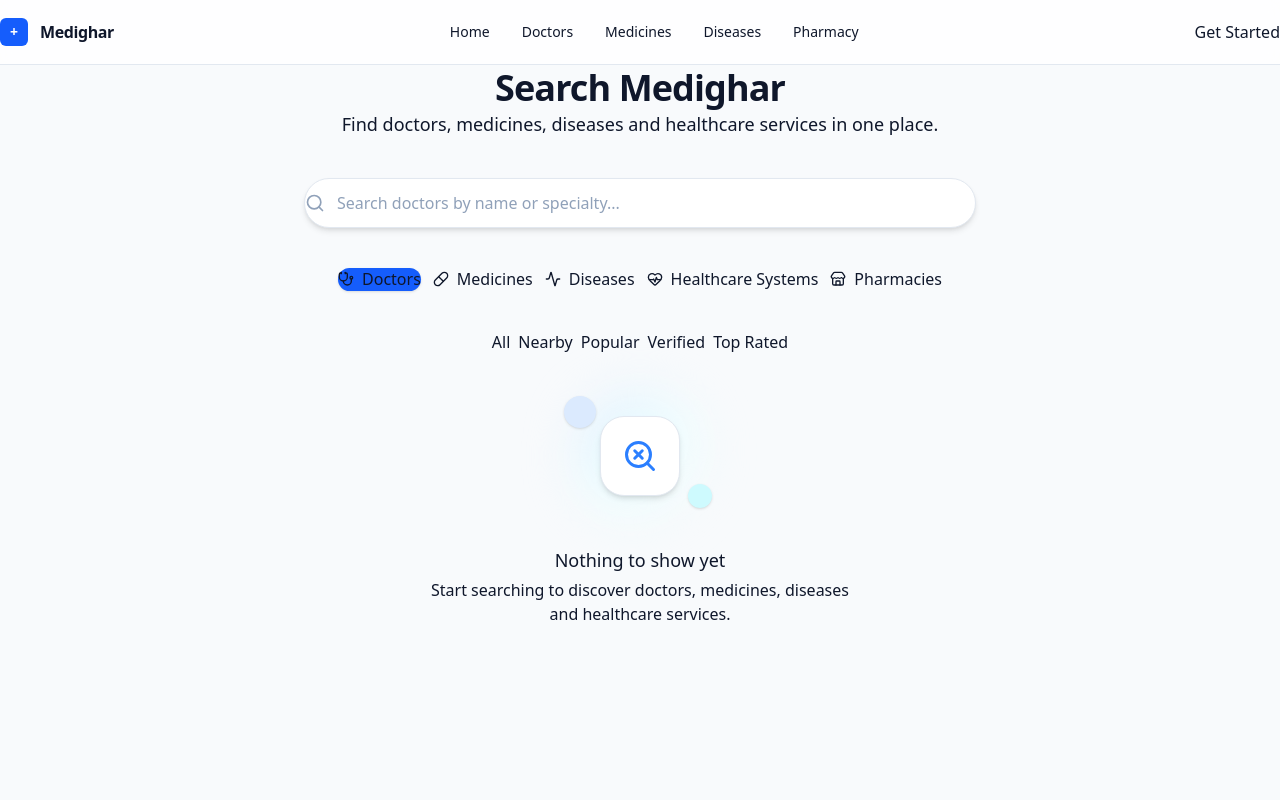
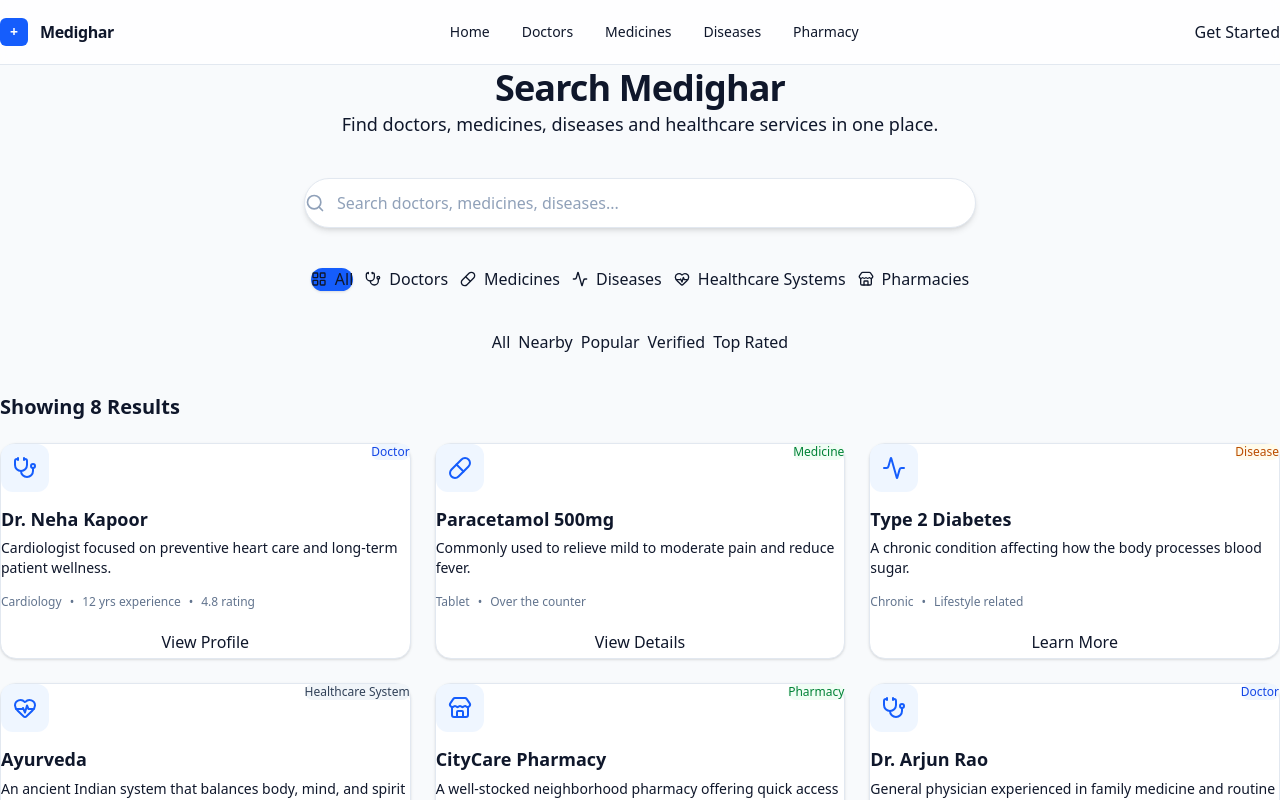
Before and after one commit to pulkitokte/medighar-next, a React (Vite) app in the folder OneDrive/Desktop/Medighar/: page /search in a window 1280 px wide. Shown: the top 800 px of the page. Built offline with nearby package versions, Linux system fonts and the light colour scheme.

Commit message:
feat(search): implement client-side search logic and filtering foundation

```diff
--- a/OneDrive/Desktop/Medighar/src/data/search/categories.js
+++ b/OneDrive/Desktop/Medighar/src/data/search/categories.js
@@ -1,34 +1,47 @@
- import { Stethoscope, Pill, Activity, HeartPulse, Store } from 'lucide-react'
+import {
+  LayoutGrid,
+  Stethoscope,
+  Pill,
+  Activity,
+  HeartPulse,
+  Store,
+} from "lucide-react";
 
 export const SEARCH_CATEGORIES = [
   {
-    key: 'doctors',
-    label: 'Doctors',
-    icon: Stethoscope,
-    placeholder: 'Search doctors by name or specialty...',
+    key: "all",
+    label: "All",
+    icon: LayoutGrid,
+    placeholder: "Search doctors, medicines, diseases...",
   },
   {
-    key: 'medicines',
-    label: 'Medicines',
-    icon: Pill,
-    placeholder: 'Search medicines by name or use...',
+    key: "doctor",
+    label: "Doctors",
+    icon: Stethoscope,
+    placeholder: "Search doctors by name or specialty...",
   },
   {
-    key: 'diseases',
-    label: 'Diseases',
-    icon: Activity,
-    placeholder: 'Search diseases by name or symptom...',
+    key: "medicine",
+    label: "Medicines",
+    icon: Pill,
+    placeholder: "Search medicines by name or use...",
   },
   {
-    key: 'healthcare-systems',
-    label: 'Healthcare Systems',
-    icon: HeartPulse,
-    placeholder: 'Search healthcare systems...',
+    key: "disease",
+    label: "Diseases",
+    icon: Activity,
+    placeholder: "Search diseases by name or symptom...",
   },
   {
-    key: 'pharmacies',
-    label: 'Pharmacies',
+    key: "healthcare-system",
+    label: "Healthcare Systems",
+    icon: HeartPulse,
+    placeholder: "Search healthcare systems...",
+  },
+  {
+    key: "pharmacy",
+    label: "Pharmacies",
     icon: Store,
-    placeholder: 'Search pharmacies near you...',
+    placeholder: "Search pharmacies near you...",
   },
-]
+];
--- a/OneDrive/Desktop/Medighar/src/features/search/components/EmptySearchState.jsx
+++ b/OneDrive/Desktop/Medighar/src/features/search/components/EmptySearchState.jsx
@@ -1,7 +1,10 @@
-import { SearchX } from "lucide-react";
+import { Search, SearchX } from "lucide-react";
 import { motion } from "framer-motion";
 
-function EmptySearchState() {
+function EmptySearchState({ query = "" }) {
+  const hasQuery = query.trim().length > 0;
+  const Icon = hasQuery ? SearchX : Search;
+
   return (
     <div className="flex flex-col items-center gap-6 py-16 text-center">
       <motion.div
@@ -14,17 +17,20 @@ function EmptySearchState() {
         <div className="absolute -right-2 bottom-3 h-6 w-6 rounded-full bg-cyan-100 shadow-sm" />
 
         <div className="relative flex h-20 w-20 items-center justify-center rounded-3xl border border-slate-200 bg-white shadow-md">
-          <SearchX className="h-9 w-9 text-blue-500" aria-hidden="true" />
+          <Icon className="h-9 w-9 text-blue-500" aria-hidden="true" />
         </div>
       </motion.div>
 
       <div className="flex flex-col items-center gap-1">
         <p className="text-base font-medium text-slate-900 sm:text-lg">
-          Nothing to show yet
+          {hasQuery ? "No results found" : "Nothing to show yet"}
         </p>
         <p className="max-w-md text-sm text-slate-600 sm:text-base">
-          Start searching to discover doctors, medicines, diseases and
-          healthcare services.
+          {hasQuery ? (
+            <>No results found for &ldquo;{query.trim()}&rdquo;</>
+          ) : (
+            "Start searching to discover doctors, medicines, diseases and healthcare services."
+          )}
         </p>
       </div>
     </div>
--- a/OneDrive/Desktop/Medighar/src/features/search/components/ResultCard.jsx
+++ b/OneDrive/Desktop/Medighar/src/features/search/components/ResultCard.jsx
@@ -1,6 +1,7 @@
 import { cn } from "@/shared/lib/cn.js";
 import Button from "@/shared/components/ui/Button.jsx";
 import ResultBadge from "@/features/search/components/ResultBadge.jsx";
+import { highlightText } from "@/features/search/utils/highlightText.js";
 
 function ResultCard({
   icon: Icon,
@@ -9,6 +10,7 @@ function ResultCard({
   badge,
   metadata = [],
   cta,
+  query = "",
   className,
 }) {
   return (
@@ -32,8 +34,12 @@ function ResultCard({
       </div>
 
       <div className="flex flex-col gap-2">
-        <h3 className="text-lg font-semibold text-slate-900">{title}</h3>
-        <p className="text-sm text-slate-600">{description}</p>
+        <h3 className="text-lg font-semibold text-slate-900">
+          {highlightText(title, query)}
+        </h3>
+        <p className="text-sm text-slate-600">
+          {highlightText(description, query)}
+        </p>
       </div>
 
       {metadata.length > 0 && (
--- a/OneDrive/Desktop/Medighar/src/features/search/components/ResultSectionHeader.jsx
+++ b/OneDrive/Desktop/Medighar/src/features/search/components/ResultSectionHeader.jsx
@@ -1,14 +1,17 @@
-function ResultSectionHeader({ title = 'Showing Results', count }) {
+function getCountLabel(count) {
+  if (count === 0) return "No Results";
+  if (count === 1) return "Showing 1 Result";
+  return `Showing ${count} Results`;
+}
+
+function ResultSectionHeader({ count }) {
   return (
     <div className="flex w-full flex-col items-start gap-1 sm:flex-row sm:items-center sm:justify-between">
-      <h2 className="text-lg font-semibold text-slate-900 sm:text-xl">{title}</h2>
-      {typeof count === 'number' && (
-        <p className="text-sm text-slate-500">
-          {count} {count === 1 ? 'Result' : 'Results'} Found
-        </p>
-      )}
+      <h2 className="text-lg font-semibold text-slate-900 sm:text-xl">
+        {getCountLabel(count)}
+      </h2>
     </div>
-  )
+  );
 }
 
-export default ResultSectionHeader
+export default ResultSectionHeader;
--- a/OneDrive/Desktop/Medighar/src/features/search/components/SearchBar.jsx
+++ b/OneDrive/Desktop/Medighar/src/features/search/components/SearchBar.jsx
@@ -9,6 +9,15 @@ function SearchBar({
   className,
 }) {
   const handleClear = () => onChange("");
+
+  const handleKeyDown = (event) => {
+    if (event.key === "Escape") {
+      onChange("");
+    }
+    if (event.key === "Enter") {
+      event.preventDefault();
+    }
+  };
 
   return (
     <div
@@ -26,6 +35,7 @@ function SearchBar({
         type="text"
         value={value}
         onChange={(event) => onChange(event.target.value)}
+        onKeyDown={handleKeyDown}
         aria-label="Search Medighar"
         placeholder={placeholder}
         className="h-12 w-full min-w-0 bg-transparent text-sm text-slate-900 placeholder:text-slate-400 focus:outline-none sm:text-base"
--- a/OneDrive/Desktop/Medighar/src/features/search/components/SearchResults.jsx
+++ b/OneDrive/Desktop/Medighar/src/features/search/components/SearchResults.jsx
@@ -1,12 +1,11 @@
 import { motion } from "framer-motion";
 import ResultCard from "@/features/search/components/ResultCard.jsx";
 import ResultSectionHeader from "@/features/search/components/ResultSectionHeader.jsx";
-import { MOCK_RESULTS } from "@/data/search/mockResults.js";
 
-function SearchResults({ results = MOCK_RESULTS }) {
+function SearchResults({ results, query = "" }) {
   return (
     <div className="flex w-full flex-col gap-6">
-      <ResultSectionHeader title="Showing Results" count={results.length} />
+      <ResultSectionHeader count={results.length} />
 
       <div className="grid w-full grid-cols-1 gap-6 sm:grid-cols-2 lg:grid-cols-3">
         {results.map((result, index) => (
@@ -27,6 +26,7 @@ function SearchResults({ results = MOCK_RESULTS }) {
               badge={result.badge}
               metadata={result.metadata}
               cta={result.cta}
+              query={query}
             />
           </motion.div>
         ))}
--- /dev/null
+++ b/OneDrive/Desktop/Medighar/src/features/search/utils/highlightText.js
@@ -0,0 +1,30 @@
+import { createElement } from "react";
+
+function escapeRegExp(value) {
+  return value.replace(/[.*+?^${}()|[\]\\]/g, "\\$&");
+}
+
+export function highlightText(text, query) {
+  if (!text) return text;
+
+  const trimmedQuery = query?.trim();
+  if (!trimmedQuery) return text;
+
+  const regex = new RegExp(`(${escapeRegExp(trimmedQuery)})`, "gi");
+  const parts = text.split(regex);
+
+  return parts.map((part, index) => {
+    const isMatch = part.toLowerCase() === trimmedQuery.toLowerCase();
+
+    if (!isMatch) return part;
+
+    return createElement(
+      "mark",
+      {
+        key: `${part}-${index}`,
+        className: "rounded bg-yellow-200 px-1 text-inherit",
+      },
+      part,
+    );
+  });
+}
--- /dev/null
+++ b/OneDrive/Desktop/Medighar/src/features/search/utils/searchResults.js
@@ -0,0 +1,68 @@
+function getRating(result) {
+  const ratingEntry = result.metadata?.find((item) => /rating/i.test(item));
+  if (!ratingEntry) return 0;
+
+  const value = parseFloat(ratingEntry);
+  return Number.isNaN(value) ? 0 : value;
+}
+
+function sortResults(results, filter) {
+  const list = [...results];
+
+  switch (filter) {
+    case "nearby":
+      return list.sort(
+        (a, b) =>
+          a.type.localeCompare(b.type) || a.title.localeCompare(b.title),
+      );
+
+    case "popular":
+      return list.sort((a, b) => a.title.localeCompare(b.title));
+
+    case "verified": {
+      const rank = { primary: 0, success: 1, warning: 2, neutral: 3 };
+      return list.sort((a, b) => {
+        const rankA = rank[a.badge?.variant] ?? 4;
+        const rankB = rank[b.badge?.variant] ?? 4;
+        return rankA - rankB;
+      });
+    }
+
+    case "top-rated":
+      return list.sort(
+        (a, b) => getRating(b) - getRating(a) || a.title.localeCompare(b.title),
+      );
+
+    case "all":
+    default:
+      return list;
+  }
+}
+
+export function filterSearchResults({
+  query = "",
+  category = "all",
+  filter = "all",
+  results = [],
+}) {
+  const normalizedQuery = query.trim().toLowerCase();
+
+  const filtered = results.filter((result) => {
+    const matchesCategory = category === "all" || result.type === category;
+    if (!matchesCategory) return false;
+
+    if (!normalizedQuery) return true;
+
+    const haystack = [
+      result.title,
+      result.description,
+      ...(result.metadata ?? []),
+    ]
+      .join(" ")
+      .toLowerCase();
+
+    return haystack.includes(normalizedQuery);
+  });
+
+  return sortResults(filtered, filter);
+}
--- a/OneDrive/Desktop/Medighar/src/pages/Search/SearchPage.jsx
+++ b/OneDrive/Desktop/Medighar/src/pages/Search/SearchPage.jsx
@@ -8,8 +8,10 @@ import SearchCategoryTabs from "@/features/search/components/SearchCategoryTabs.
 import SearchFilters from "@/features/search/components/SearchFilters.jsx";
 import EmptySearchState from "@/features/search/components/EmptySearchState.jsx";
 import SearchResults from "@/features/search/components/SearchResults.jsx";
+import { filterSearchResults } from "@/features/search/utils/searchResults.js";
 import { SEARCH_CATEGORIES } from "@/data/search/categories.js";
 import { SEARCH_FILTERS } from "@/data/search/filters.js";
+import { MOCK_RESULTS } from "@/data/search/mockResults.js";
 
 const fadeUp = {
   initial: { opacity: 0, y: 16 },
@@ -18,9 +20,7 @@ const fadeUp = {
 
 function SearchPage() {
   const [query, setQuery] = useState("");
-  const [activeCategory, setActiveCategory] = useState(
-    SEARCH_CATEGORIES[0].key,
-  );
+  const [activeCategory, setActiveCategory] = useState("all");
   const [activeFilter, setActiveFilter] = useState(SEARCH_FILTERS[0].key);
 
   const activeCategoryData = useMemo(
@@ -28,7 +28,16 @@ function SearchPage() {
     [activeCategory],
   );
 
-  const hasQuery = query.length > 0;
+  const filteredResults = useMemo(
+    () =>
+      filterSearchResults({
+        query,
+        category: activeCategory,
+        filter: activeFilter,
+        results: MOCK_RESULTS,
+      }),
+    [query, activeCategory, activeFilter],
+  );
 
   return (
     <Section paddingY="py-16 sm:py-20">
@@ -84,7 +93,11 @@ function SearchPage() {
           transition={{ duration: 0.4, ease: "easeOut", delay: 0.2 }}
           className="w-full"
         >
-          {hasQuery ? <SearchResults /> : <EmptySearchState />}
+          {filteredResults.length === 0 ? (
+            <EmptySearchState query={query} />
+          ) : (
+            <SearchResults results={filteredResults} query={query} />
+          )}
         </motion.div>
       </Container>
     </Section>
```
